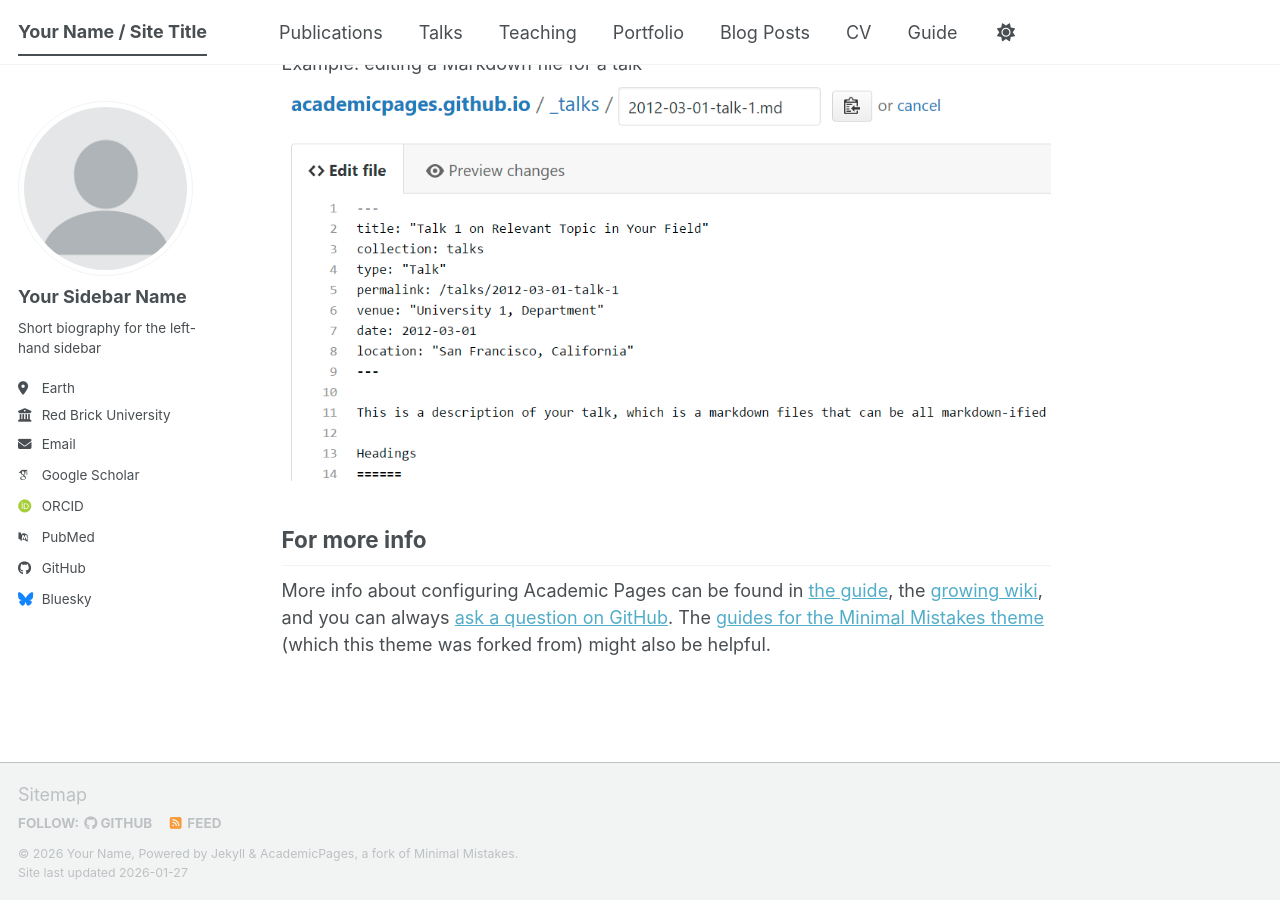
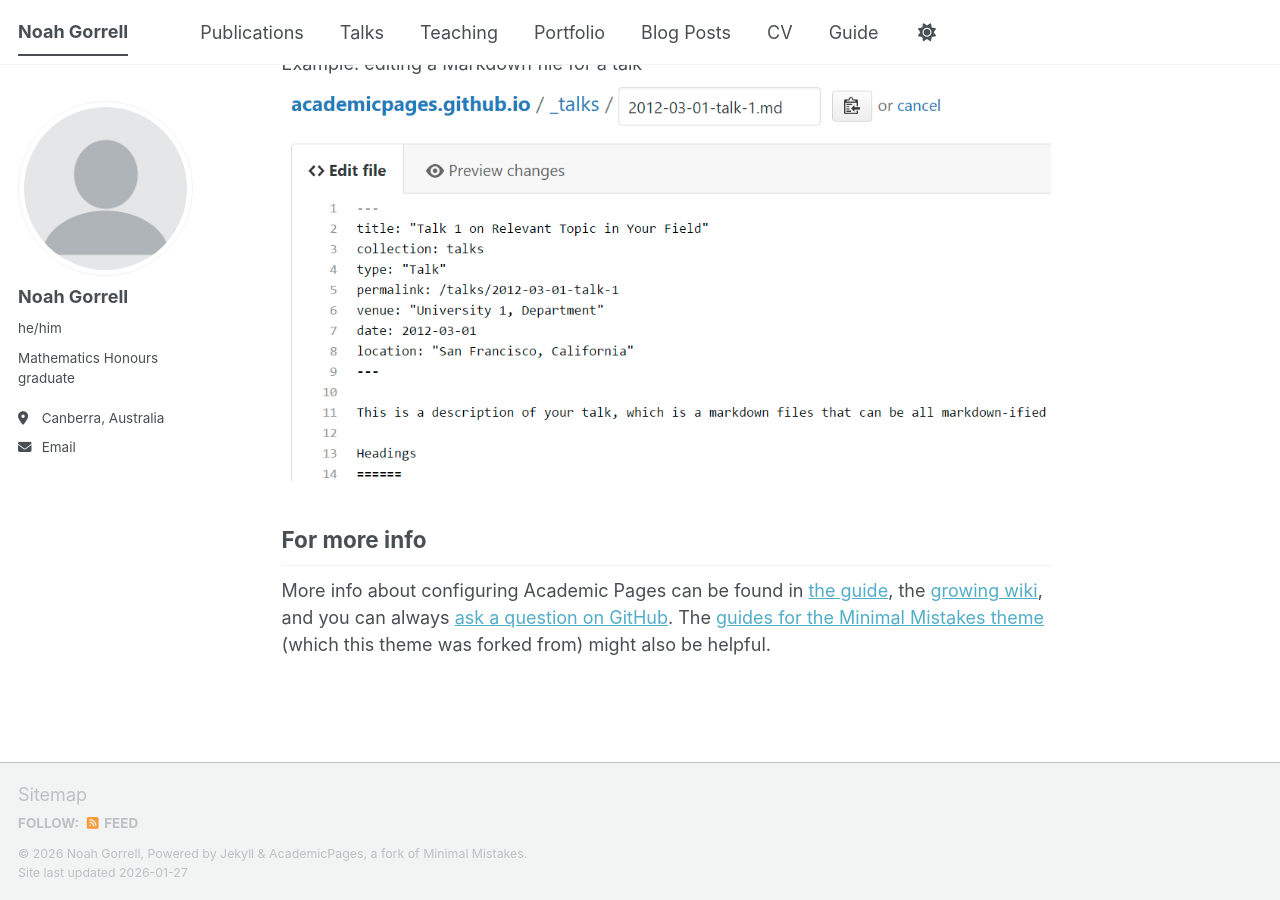
Before and after one commit to noahgorrell/noahgorrell.github.io, a Jekyll site: the page built from _pages/about.md, in a window 1280 px wide and 900 px high, scrolled down 2720 px. Built offline with Jekyll 4.4.1, drawn with Linux system fonts in a browser that asks for light colours; some web fonts are replaced; a script bundle is joined from its source files by our own code; library files that are not in the unit come from our copies.

Commit message:
Update _config.yml

```diff
--- a/_config.yml
+++ b/_config.yml
@@ -9,14 +9,14 @@
 # Basic Site Settings
 locale                   : "en-US"
 site_theme               : "default" # The available themes options are "default", "air", "sunrise", "mint", "dirt" and "contrast"
-title                    : "Your Name / Site Title"
+title                    : "Noah Gorrell"
 title_separator          : "-"
-name                     : &name "Your Name"
-description              : &description "Your Name's academic portfolio"   # Update this with a general description of your site, this is the default if not overridden by a page
-url                      : https://academicpages.github.io # The base hostname & protocol for your site e.g. "https://[your GitHub username].github.io",
+name                     : &name "Noah Gorrell"
+description              : &description "Noah Gorrell's personal website"   # Update this with a general description of your site, this is the default if not overridden by a page
+url                      : https://noahgorrell.github.io # The base hostname & protocol for your site e.g. "https://[your GitHub username].github.io",
                                                            # or if you already have some other page hosted on Github then use "https://[your GitHub username].github.io/[Your Repo Name]"
 baseurl                  : "" # the subpath of your site, e.g. "/blog"
-repository               : "academicpages/academicpages.github.io"
+repository               : "noahgorrell/noahgorrell.github.io"
 
 # Site Author - The following control what appear as part of the author content on the side bar.
 #               If a field is blank the icon and link will not appear, otherwise it will be shown.
@@ -24,24 +24,24 @@
 author:
   # Biographic information
   avatar           : "profile.png"
-  name             : "Your Sidebar Name"
-  pronouns         : # example: "she/her"
-  bio              : "Short biography for the left-hand sidebar"
-  location         : "Earth"
-  employer         : "Red Brick University"
+  name             : "Noah Gorrell"
+  pronouns         : "he/him"
+  bio              : "Mathematics Honours graduate"
+  location         : "Canberra, Australia"
+  employer         : # "Red Brick University"
   uri              : # URL
-  email            : "none@example.org"
+  email            : "noah.gorrell@yahoo.com.au"
 
   # Academic websites
   academia         : # URL
   arxiv            : # URL - Update with the correct link to your profile
-  googlescholar    : "https://scholar.google.com/citations?user=PS_CX0AAAAAJ"
+  googlescholar    : # "https://scholar.google.com/citations?user=PS_CX0AAAAAJ"
   inspire-hep      : # URL
   impactstory      : # URL
-  orcid            : "https://orcid.org/yourorcidurl"
+  orcid            : # "https://orcid.org/yourorcidurl"
   semantic         : # URL
   ssrn             : # URL
-  pubmed           : "https://www.ncbi.nlm.nih.gov/pubmed/?term=john+snow"
+  pubmed           : # "https://www.ncbi.nlm.nih.gov/pubmed/?term=john+snow"
   researchgate     : # URL
   scopus           : # URL
   zotero           : # URL
@@ -51,13 +51,13 @@
   bitbucket        : # Username - Update with your username on the site
   codepen          : # Username
   dribbble         : # Username
-  github           : "academicpages"
+  github           : # "academicpages"
   kaggle           : # Username
   stackoverflow    : # User number or user number and name (i.e., use "1" or "1/jeff-atwood")
 
   # Social media
   artstation       : # Username
-  bluesky          : "bsky.app" # Replace this with you Bluesky username
+  bluesky          : # "bsky.app" # Replace this with you Bluesky username
   facebook         : # Username
   flickr           : # Username
   foursquare       : # Username
```
